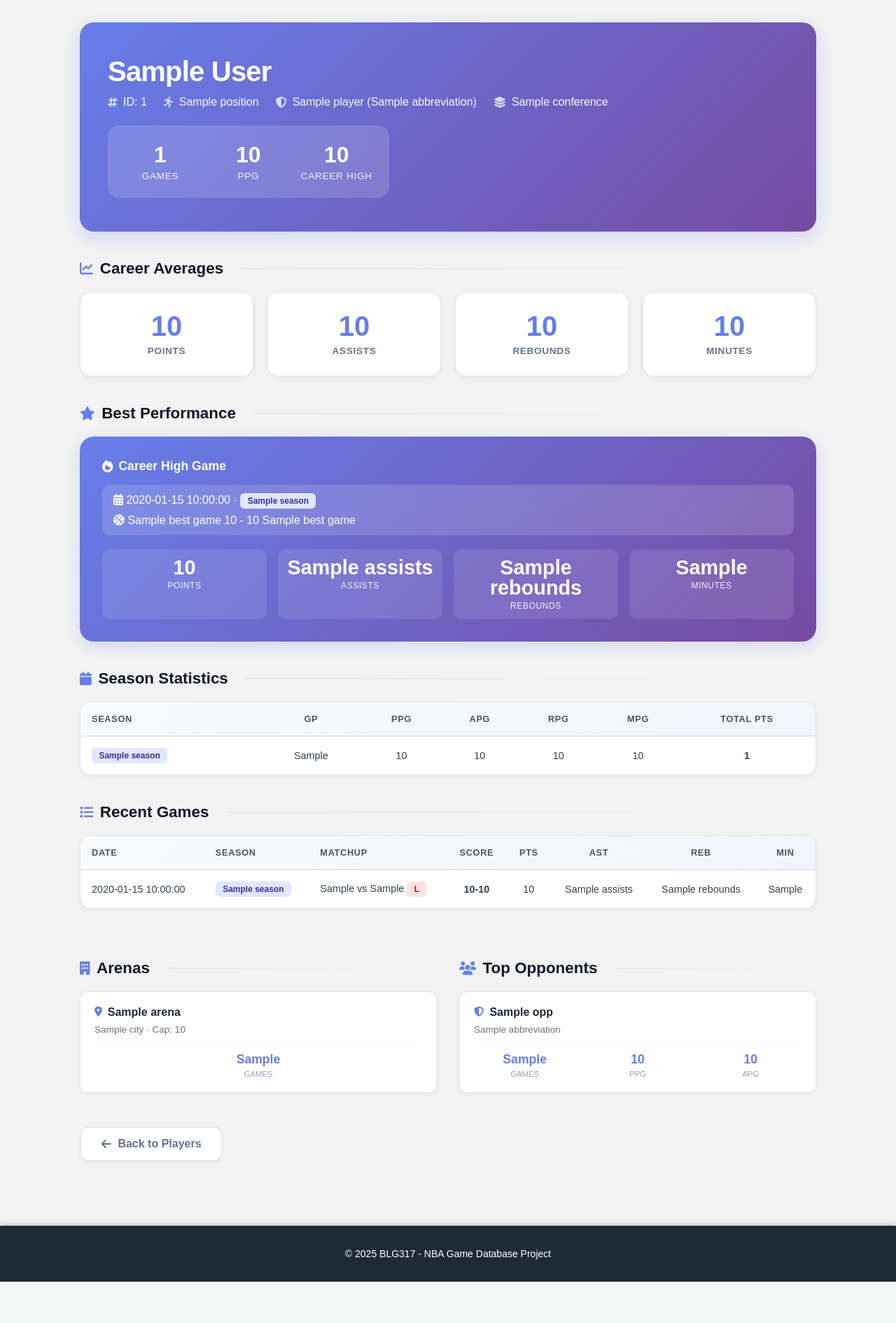
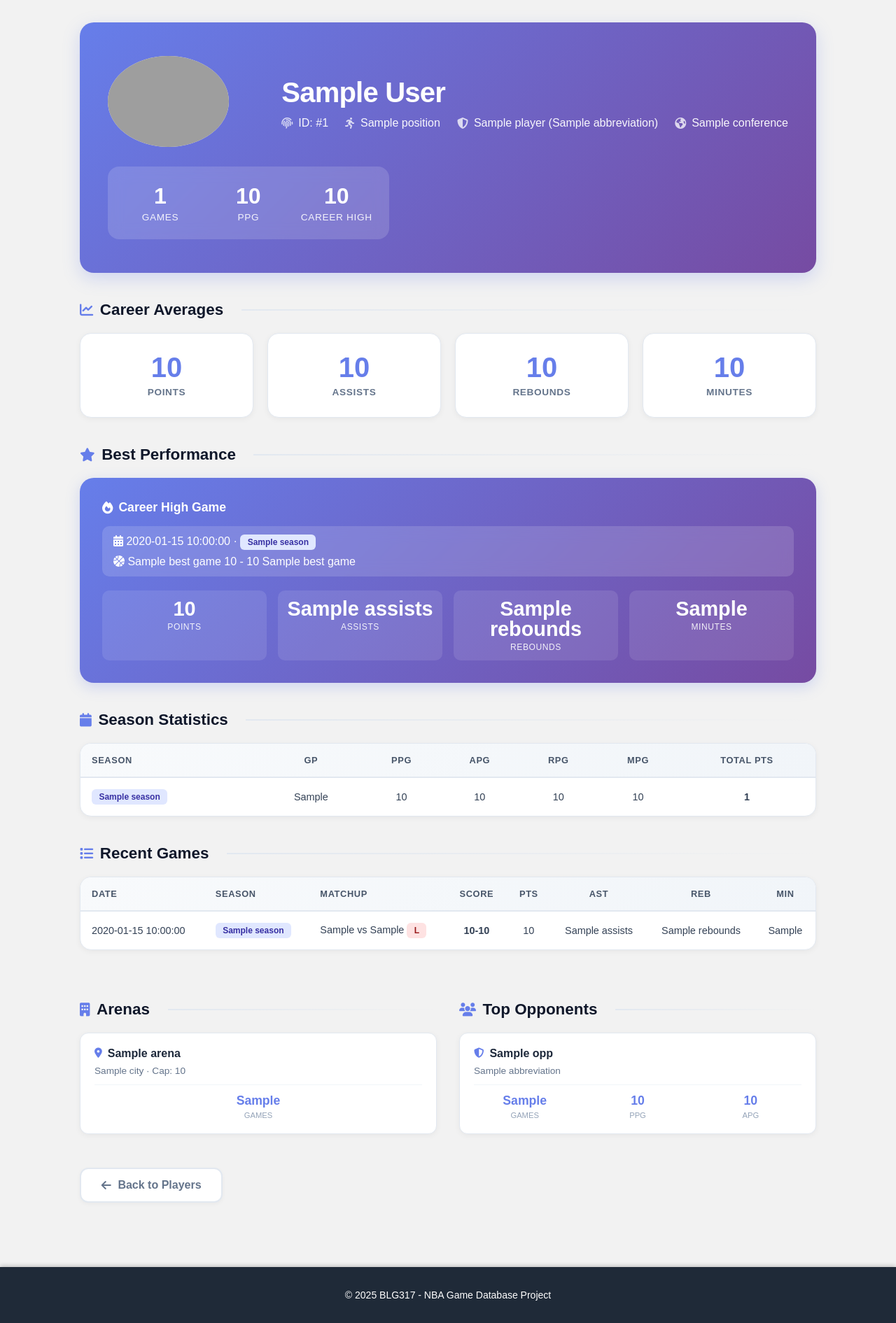
Before and after one commit to wfatih/blg317e, a Flask app: template templates/players/player_view.html in a window 1280 px wide. Shown: the part 127-2018 px from the top of the page at 70% size. Before the commit the page ends 1959 px from the top, so only its background shows below. Run offline with Flask 3, Linux system fonts and the light colour scheme; the template is opened without the code that fills it: most values are stand-ins (such as "Sample title", 1, 10 or a date in 2020); grey boxes are pictures that could not be loaded.

Commit message:
playerlar için resimler eklendi

```diff
--- a/templates/players/player_view.html
+++ b/templates/players/player_view.html
@@ -6,6 +6,15 @@
 /* ============================================
    PLAYER VIEW - REFINED DESIGN
 ============================================ */
+.player-headshot {
+    width: auto;  /* İstediğin genişlik */
+    height: 130px;
+    object-fit: cover;
+    background-color: hsl(0, 0%, 94%); /* Arkaya hafif bir renk atmak şık durur */
+    border-radius: 50%; /* Yuvarlak yapmak istersen */
+    border: 8x solid #fff;
+}
+
 .player-view-container {
     max-width: 1200px;
     margin: 0 auto;
@@ -522,15 +531,23 @@
         </nav>
     </div>
 
-    <!-- PLAYER HEADER -->
     <div class="player-header">
         <div class="player-header-content">
+
+            <div class="player-image-wrapper">
+                <img
+                    src="https://cdn.nba.com/headshots/nba/latest/1040x760/{{ player.player_id }}.png"
+                    alt="{{ player.full_name }}"
+                    class="player-headshot"
+                    onerror="this.onerror=null; this.src='https://cdn.nba.com/headshots/nba/latest/1040x760/logoman.png';"
+                >
+                </div>
+
             <div class="player-main-info">
                 <h1>{{ player.full_name }}</h1>
                 <div class="player-meta">
                     <div class="player-meta-item">
-                        <i class="fas fa-hashtag"></i>
-                        ID: {{ player.player_id }}
+                        <i class="fas fa-fingerprint"></i> ID: #{{ player.player_id }}
                     </div>
                     {% if player.position %}
                     <div class="player-meta-item">
@@ -546,8 +563,7 @@
                     {% endif %}
                     {% if player.conference %}
                     <div class="player-meta-item">
-                        <i class="fas fa-layer-group"></i>
-                        {{ player.conference }}
+                        <i class="fas fa-globe-americas"></i> {{ player.conference }}
                     </div>
                     {% endif %}
                 </div>
@@ -569,6 +585,7 @@
                 </div>
             </div>
             {% endif %}
+
         </div>
     </div>
 
```
